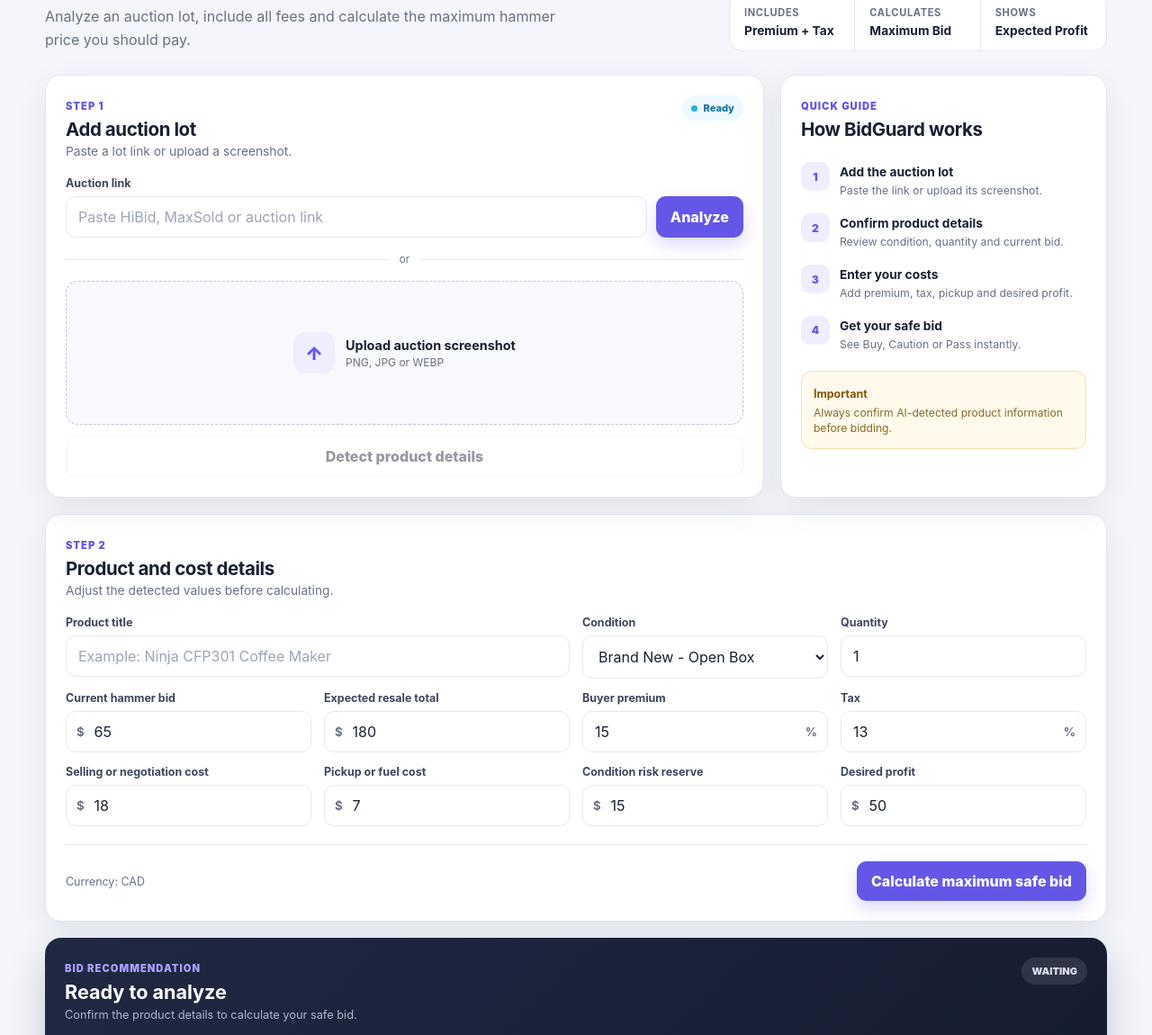
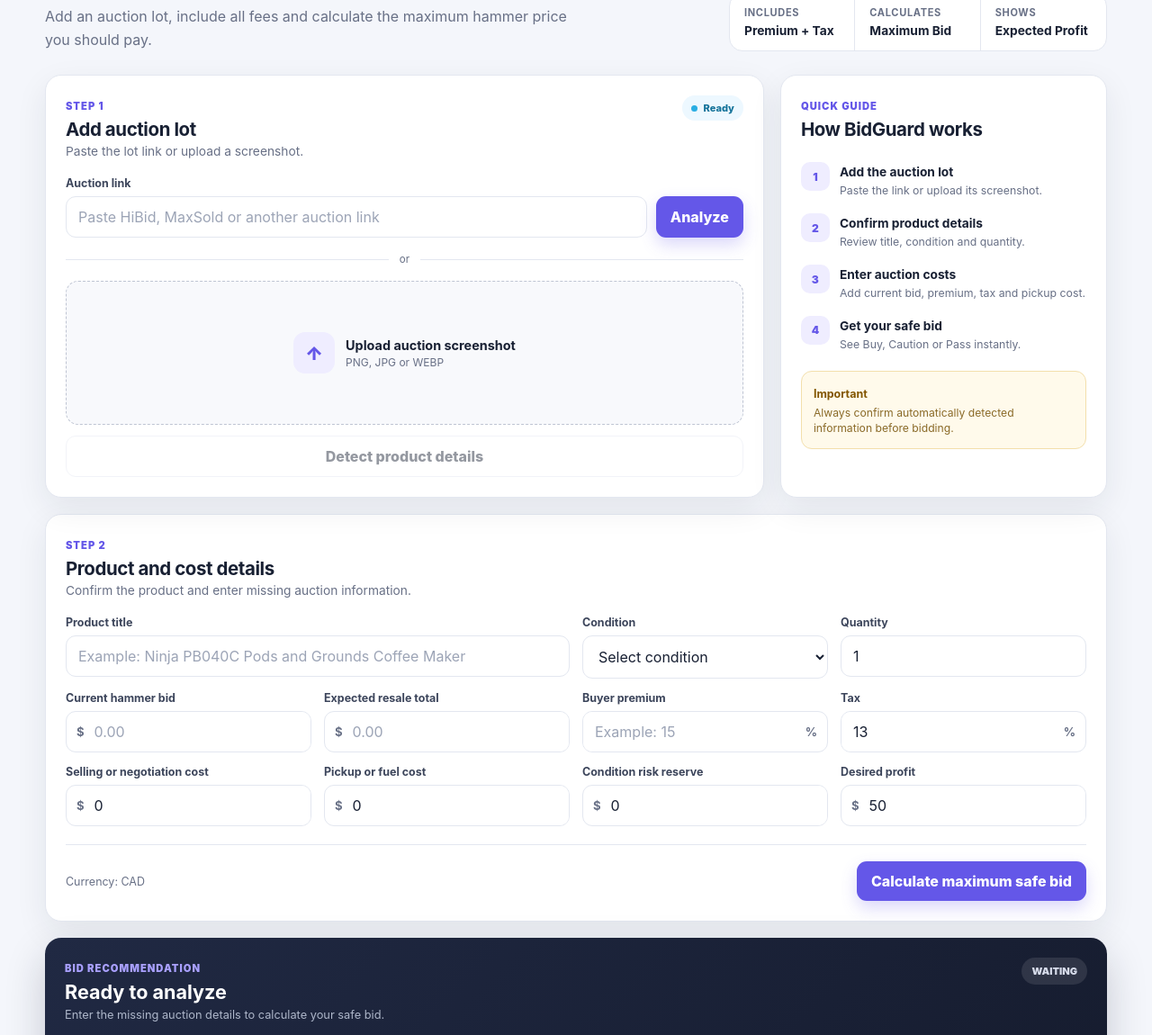
Before and after one commit to ranveerskh/Auction, a plain HTML site: page index.html in a window 1280 px wide. Shown: the part 267-1417 px from the top of the page at 90% size. Drawn offline with Linux system fonts and the light colour scheme.

Commit message:
Refactor text and comments in index.html
Updated various comments and text for clarity and consistency.

```diff
--- a/index.html
+++ b/index.html
@@ -8,7 +8,7 @@
     content="width=device-width, initial-scale=1.0"
   />
 
-  <meta name="theme-color" content="#0b1020" />
+  <meta name="theme-color" content="#ffffff" />
 
   <title>BidGuard — Auction Profit Analyzer</title>
 
@@ -62,7 +62,7 @@
 
   <main class="main-container">
 
-    <!-- Compact Intro -->
+    <!-- Intro -->
     <section class="intro-section">
 
       <div class="intro-content">
@@ -76,11 +76,12 @@
         </h1>
 
         <p>
-          Analyze an auction lot, include all fees and calculate
-          the maximum hammer price you should pay.
+          Add an auction lot, include all fees and calculate the
+          maximum hammer price you should pay.
         </p>
 
       </div>
+
 
       <div class="intro-stats">
 
@@ -104,13 +105,13 @@
     </section>
 
 
-    <!-- Main Analyzer Area -->
+    <!-- Main Analyzer -->
     <section
       class="analyzer-grid"
       id="analyze"
     >
 
-      <!-- Add Lot Card -->
+      <!-- Add Auction Lot -->
       <article class="dashboard-card main-action-card">
 
         <div class="card-header">
@@ -126,7 +127,7 @@
             </h2>
 
             <p>
-              Paste a lot link or upload a screenshot.
+              Paste the lot link or upload a screenshot.
             </p>
 
           </div>
@@ -141,7 +142,7 @@
         </div>
 
 
-        <!-- Link Input -->
+        <!-- Auction Link -->
         <div class="input-section">
 
           <label for="auctionLink">
@@ -153,7 +154,7 @@
             <input
               id="auctionLink"
               type="url"
-              placeholder="Paste HiBid, MaxSold or auction link"
+              placeholder="Paste HiBid, MaxSold or another auction link"
               autocomplete="off"
             />
 
@@ -196,6 +197,7 @@
             </span>
 
             <div>
+
               <strong>
                 Upload auction screenshot
               </strong>
@@ -203,6 +205,7 @@
               <small>
                 PNG, JPG or WEBP
               </small>
+
             </div>
 
           </div>
@@ -234,6 +237,7 @@
         <div class="card-header">
 
           <div>
+
             <span class="section-label">
               Quick guide
             </span>
@@ -241,6 +245,7 @@
             <h2>
               How BidGuard works
             </h2>
+
           </div>
 
         </div>
@@ -253,9 +258,7 @@
             <span>1</span>
 
             <div>
-              <strong>
-                Add the auction lot
-              </strong>
+              <strong>Add the auction lot</strong>
 
               <p>
                 Paste the link or upload its screenshot.
@@ -270,12 +273,10 @@
             <span>2</span>
 
             <div>
-              <strong>
-                Confirm product details
-              </strong>
+              <strong>Confirm product details</strong>
 
               <p>
-                Review condition, quantity and current bid.
+                Review title, condition and quantity.
               </p>
             </div>
 
@@ -287,12 +288,10 @@
             <span>3</span>
 
             <div>
-              <strong>
-                Enter your costs
-              </strong>
+              <strong>Enter auction costs</strong>
 
               <p>
-                Add premium, tax, pickup and desired profit.
+                Add current bid, premium, tax and pickup cost.
               </p>
             </div>
 
@@ -304,9 +303,7 @@
             <span>4</span>
 
             <div>
-              <strong>
-                Get your safe bid
-              </strong>
+              <strong>Get your safe bid</strong>
 
               <p>
                 See Buy, Caution or Pass instantly.
@@ -325,7 +322,7 @@
           </strong>
 
           <p>
-            Always confirm AI-detected product information before bidding.
+            Always confirm automatically detected information before bidding.
           </p>
 
         </div>
@@ -354,7 +351,7 @@
           </h2>
 
           <p>
-            Adjust the detected values before calculating.
+            Confirm the product and enter missing auction information.
           </p>
 
         </div>
@@ -374,7 +371,7 @@
           <input
             id="productTitle"
             type="text"
-            placeholder="Example: Ninja CFP301 Coffee Maker"
+            placeholder="Example: Ninja PB040C Pods and Grounds Coffee Maker"
             autocomplete="off"
           />
 
@@ -390,14 +387,18 @@
 
           <select id="condition">
 
+            <option
+              value=""
+              selected
+            >
+              Select condition
+            </option>
+
             <option value="brand_new_sealed">
               Brand New - Sealed
             </option>
 
-            <option
-              value="brand_new_open_box"
-              selected
-            >
+            <option value="brand_new_open_box">
               Brand New - Open Box
             </option>
 
@@ -472,7 +473,7 @@
               type="number"
               min="0"
               step="0.01"
-              value="65"
+              placeholder="0.00"
             />
 
           </div>
@@ -480,7 +481,7 @@
         </label>
 
 
-        <!-- Resale Price -->
+        <!-- Expected Resale -->
         <label class="form-field">
 
           <span>
@@ -496,7 +497,7 @@
               type="number"
               min="0"
               step="0.01"
-              value="180"
+              placeholder="0.00"
             />
 
           </div>
@@ -518,7 +519,7 @@
               type="number"
               min="0"
               step="0.01"
-              value="15"
+              placeholder="Example: 15"
             />
 
             <span>%</span>
@@ -568,7 +569,7 @@
               type="number"
               min="0"
               step="0.01"
-              value="18"
+              value="0"
             />
 
           </div>
@@ -592,7 +593,7 @@
               type="number"
               min="0"
               step="0.01"
-              value="7"
+              value="0"
             />
 
           </div>
@@ -616,7 +617,7 @@
               type="number"
               min="0"
               step="0.01"
-              value="15"
+              value="0"
             />
 
           </div>
@@ -669,7 +670,7 @@
     </section>
 
 
-    <!-- Result Dashboard -->
+    <!-- Results -->
     <section
       class="result-dashboard"
       id="resultCard"
@@ -689,7 +690,7 @@
           </h2>
 
           <p id="formulaNote">
-            Confirm the product details to calculate your safe bid.
+            Enter the missing auction details to calculate your safe bid.
           </p>
 
         </div>
@@ -734,7 +735,7 @@
           </strong>
 
           <small>
-            Including auction fees
+            Maximum total purchase budget
           </small>
 
         </article>
@@ -751,7 +752,7 @@
           </strong>
 
           <small>
-            Based on current bid
+            Based on the current bid
           </small>
 
         </article>
@@ -799,7 +800,7 @@
     </section>
 
 
-    <!-- Saved Analyses -->
+    <!-- Saved Analysis History -->
     <section
       class="dashboard-card history-panel hidden"
       id="historyPanel"
@@ -829,6 +830,7 @@
 
       </div>
 
+
       <div
         id="historyList"
         class="history-list"
```
